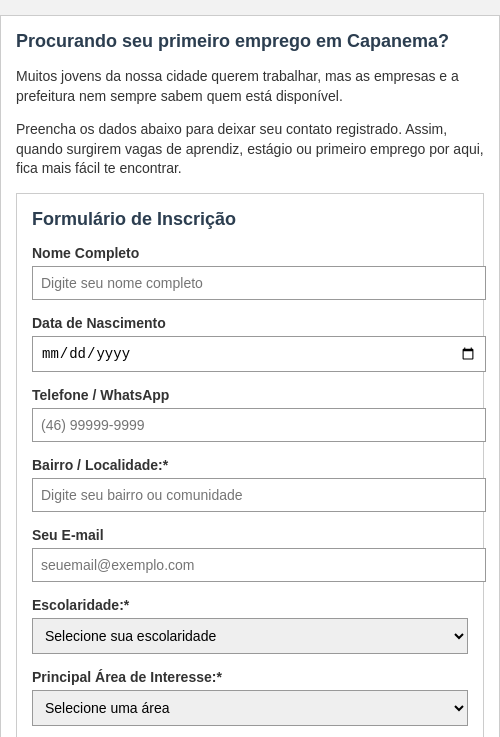
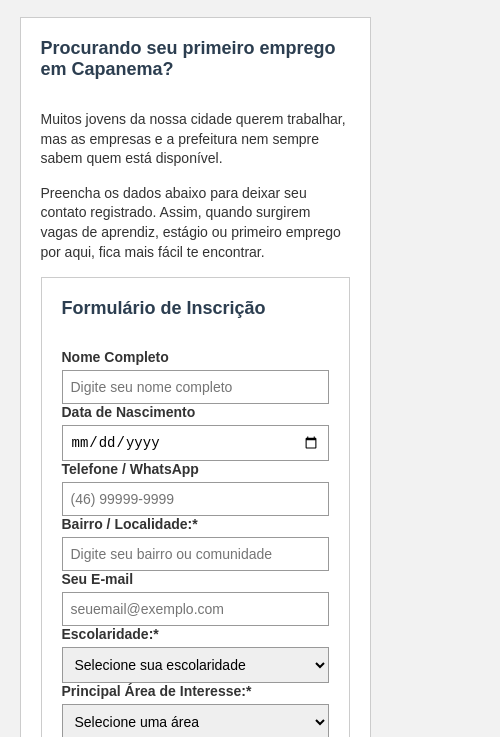
Before and after one commit to caiopalmerense/17_11, a plain HTML site: page index.html in a window 390 px wide. Shown: the part 108-845 px from the top of the page, 500 px wide, since content can reach past the window. Drawn offline with Linux system fonts and the light colour scheme.

Commit message:
quartocommit

```diff
--- a/style.css
+++ b/style.css
@@ -33,9 +33,18 @@ body {
     padding: 20px;
     margin-bottom: 20px;
     border: 1px solid #ccc;
+    display: flex;
+    flex-direction: column;
+    gap: 15px;
 }
 
-.intro-box h2, .form-section h2 {
+.intro-box h2 {
+    font-size: 18px;
+    color: #2c3e50;
+    margin-top: 0;
+}
+
+.form-section h2 {
     font-size: 18px;
     color: #2c3e50;
     margin-top: 0;
@@ -44,19 +53,21 @@ body {
 .intro-box p {
     font-size: 14px;
     line-height: 1.4;
+    margin: 0;
 }
 
 .link-descer {
     color: #2980b9;
     font-weight: bold;
+    text-decoration: none;
 }
 
 .form-group {
-    margin-bottom: 15px;
+    display: flex;
+    flex-direction: column;
 }
 
 .form-label {
-    display: block;
     font-size: 14px;
     font-weight: bold;
     margin-bottom: 5px;
@@ -67,6 +78,7 @@ body {
     padding: 8px;
     border: 1px solid #999;
     font-size: 14px;
+    box-sizing: border-box;
 }
 
 .form-select {
@@ -74,6 +86,7 @@ body {
     padding: 8px;
     border: 1px solid #999;
     font-size: 14px;
+    box-sizing: border-box;
 }
 
 .form-textarea {
@@ -81,6 +94,7 @@ body {
     padding: 8px;
     border: 1px solid #999;
     font-size: 14px;
+    box-sizing: border-box;
 }
 
 .btn-submit {
@@ -93,6 +107,11 @@ body {
     font-weight: bold;
     cursor: pointer;
 }
+
+.btn-submit:hover {
+    background-color: #219653;
+}
+
 .footer {
     background-color: #2c3e50;
     color: white;
@@ -100,12 +119,9 @@ body {
     padding: 10px;
     font-size: 12px;
 }
+
 @media (max-width: 600px) {
-    .header-title {
-        font-size: 22px;
-    }
-
-    .form-section {
-        padding: 15px;
+    .container {
+        width: 90%;
     }
 }
```
